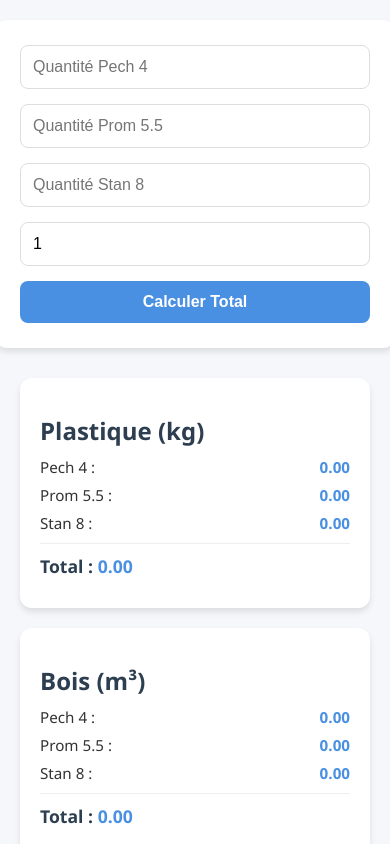
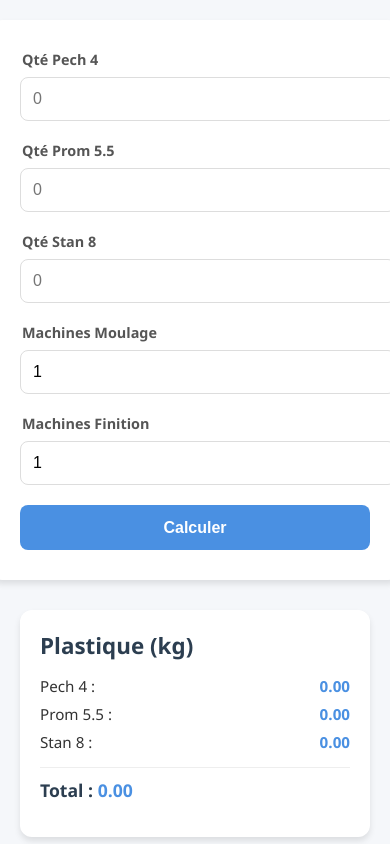
Before and after one commit to mael-grn/POLYTECH-calcul-kalypso, a plain HTML site: page index.html in a window 390 px wide. Shown: the top 844 px of the page. Drawn offline with Linux system fonts and the light colour scheme.

Commit message:
Refactor input section and improve styling
Updated input section to include separate fields for molding and finishing machines. Enhanced styling for better alignment and responsiveness.

```diff
--- a/index.html
+++ b/index.html
@@ -25,28 +25,35 @@
             align-items: center;
         }
 
-        h1, h2 {
-            margin-bottom: 10px;
-            color: #2c3e50;
-        }
-
-        h1 { font-size: 1.5rem; }
-        h2 { font-size: 1.1rem; border-top: 1px solid #eee; padding-top: 10px; margin-top: 10px;}
-
-        /* Section Inputs */
+        /* Input Section Styling */
         .input-section {
             background: var(--card-bg);
-            padding: 25px;
+            padding: 30px;
             border-radius: var(--radius);
             box-shadow: var(--shadow);
             display: flex;
             flex-wrap: wrap;
-            gap: 15px;
+            gap: 20px;
             justify-content: center;
+            align-items: flex-end; /* Aligne le bouton avec les inputs */
             margin-bottom: 30px;
-            max-width: 800px;
+            max-width: 900px;
             width: 100%;
             animation: fadeIn 0.8s ease-out;
+        }
+
+        /* Nouveau conteneur pour Label + Input */
+        .input-group {
+            display: flex;
+            flex-direction: column;
+            gap: 8px;
+        }
+
+        label {
+            font-size: 0.9rem;
+            font-weight: 600;
+            color: #555;
+            margin-left: 2px;
         }
 
         input {
@@ -54,7 +61,7 @@
             border: 1px solid #ddd;
             border-radius: 8px;
             font-size: 1rem;
-            width: 200px;
+            width: 160px; /* Un peu plus petit pour tout faire rentrer */
             transition: border-color 0.3s;
         }
 
@@ -73,6 +80,7 @@
             font-size: 1rem;
             cursor: pointer;
             font-weight: bold;
+            height: 45px; /* Hauteur fixe pour alignement */
             transition: transform 0.2s, background-color 0.3s;
         }
 
@@ -81,11 +89,7 @@
             transform: translateY(-2px);
         }
 
-        button:active {
-            transform: scale(0.98);
-        }
-
-        /* Section Résultats (Grille) */
+        /* Results Section Styling */
         .results-container {
             display: grid;
             grid-template-columns: repeat(auto-fit, minmax(280px, 1fr));
@@ -100,11 +104,10 @@
             border-radius: var(--radius);
             box-shadow: var(--shadow);
             transition: transform 0.3s, box-shadow 0.3s;
-            opacity: 0; /* Pour l'animation d'apparition */
+            opacity: 0;
             animation: slideUp 0.5s ease-out forwards;
         }
 
-        /* Délais d'animation pour effet cascade */
         .card:nth-child(1) { animation-delay: 0.1s; }
         .card:nth-child(2) { animation-delay: 0.2s; }
         .card:nth-child(3) { animation-delay: 0.3s; }
@@ -114,6 +117,9 @@
             transform: translateY(-5px);
             box-shadow: 0 10px 20px rgba(0, 0, 0, 0.15);
         }
+
+        h1 { font-size: 1.4rem; color: #2c3e50; margin-top: 0; }
+        h2 { font-size: 1.1rem; border-top: 1px solid #eee; padding-top: 10px; margin-top: 15px; color: #2c3e50; }
 
         .card p {
             display: flex;
@@ -127,33 +133,44 @@
             color: var(--primary-color);
         }
 
-        /* Animations Keyframes */
-        @keyframes fadeIn {
-            from { opacity: 0; }
-            to { opacity: 1; }
-        }
+        @keyframes fadeIn { from { opacity: 0; } to { opacity: 1; } }
+        @keyframes slideUp { from { opacity: 0; transform: translateY(20px); } to { opacity: 1; transform: translateY(0); } }
 
-        @keyframes slideUp {
-            from { opacity: 0; transform: translateY(20px); }
-            to { opacity: 1; transform: translateY(0); }
-        }
-
-        /* Responsive */
-        @media (max-width: 600px) {
-            input { width: 100%; }
-            button { width: 100%; }
+        @media (max-width: 768px) {
+            .input-group, input, button { width: 100%; }
+            .input-section { flex-direction: column; align-items: stretch; }
         }
     </style>
 </head>
 <body>
 
     <div class="input-section">
-        <input type="number" id="prod4" placeholder="Quantité Pech 4">
-        <input type="number" id="prod5.5" placeholder="Quantité Prom 5.5">
-        <input type="number" id="prod8" placeholder="Quantité Stan 8">
-        <input type="number" id="nbMachines" placeholder="Nbr de Machines" value="1">
+        <div class="input-group">
+            <label for="prod4">Qté Pech 4</label>
+            <input type="number" id="prod4" placeholder="0">
+        </div>
 
-        <button id="calculateBtn">Calculer Total</button>
+        <div class="input-group">
+            <label for="prod5.5">Qté Prom 5.5</label>
+            <input type="number" id="prod5.5" placeholder="0">
+        </div>
+
+        <div class="input-group">
+            <label for="prod8">Qté Stan 8</label>
+            <input type="number" id="prod8" placeholder="0">
+        </div>
+
+        <div class="input-group">
+            <label for="nbMachinesMoul">Machines Moulage</label>
+            <input type="number" id="nbMachinesMoul" placeholder="1" value="1">
+        </div>
+
+        <div class="input-group">
+            <label for="nbMachinesFini">Machines Finition</label>
+            <input type="number" id="nbMachinesFini" placeholder="1" value="1">
+        </div>
+
+        <button id="calculateBtn">Calculer</button>
     </div>
 
     <div class="results-container">
@@ -196,29 +213,30 @@
         const prod4 = document.getElementById('prod4');
         const prod5_5 = document.getElementById('prod5.5');
         const prod8 = document.getElementById('prod8');
-        const nbMachinesInput = document.getElementById('nbMachines'); // Récupération du nouvel input
+
+        // Récupération des deux inputs séparés
+        const nbMachinesMoulInput = document.getElementById('nbMachinesMoul');
+        const nbMachinesFiniInput = document.getElementById('nbMachinesFini');
+
         const calculateBtn = document.getElementById('calculateBtn');
 
-        // Plastique Elements
+        // Elements HTML (Plastique, Bois, Moulage, Finition)
         const plastiquePech4 = document.getElementById('plastique-pech4');
         const plastiqueProm5_5 = document.getElementById('plastique-prom5.5');
         const plastiqueStan8 = document.getElementById('plastique-stan8');
         const totalPlastique = document.getElementById('total-plastique');
 
-        // Bois Elements
         const boisPech4 = document.getElementById('bois-pech4');
         const boisProm5_5 = document.getElementById('bois-prom5.5');
         const boisStan8 = document.getElementById('bois-stan8');
         const totalBois = document.getElementById('total-bois');
 
-        // Moulage Elements
         const heureMoulPech4 = document.getElementById('heure-moul-pech4');
         const heureMoulProm5_5 = document.getElementById('heure-moul-prom5.5');
         const heureMoulStan8 = document.getElementById('heure-moul-stan8');
         const totalHeureMoul = document.getElementById('total-heure-moul');
         const totalHeureMoulMachine = document.getElementById('total-heure-moul-machine');
 
-        // Finition Elements
         const heureFiniPech4 = document.getElementById('heure-fini-pech4');
         const heureFiniProm5_5 = document.getElementById('heure-fini-prom5.5');
         const heureFiniStan8 = document.getElementById('heure-fini-stan8');
@@ -226,64 +244,51 @@
         const totalHeureFiniMachine = document.getElementById('total-heure-fini-machine');
 
         calculateBtn.addEventListener('click', () => {
-            // Récupérer les valeurs (0 si vide)
             const val4 = parseFloat(prod4.value) || 0;
             const val5_5 = parseFloat(prod5_5.value) || 0;
             const val8 = parseFloat(prod8.value) || 0;
 
-            // Gestion du nombre de machines (Par défaut 1 pour éviter la division par zéro)
-            let nbMachines = parseFloat(nbMachinesInput.value);
-            if (!nbMachines || nbMachines <= 0) nbMachines = 1;
+            // Gestion indépendante des machines
+            let nbMoul = parseFloat(nbMachinesMoulInput.value);
+            let nbFini = parseFloat(nbMachinesFiniInput.value);
+
+            // Sécurité : Si l'utilisateur met 0 ou rien, on divise par 1 pour éviter les bugs
+            if (!nbMoul || nbMoul <= 0) nbMoul = 1;
+            if (!nbFini || nbFini <= 0) nbFini = 1;
 
             // --- CALCULS PLASTIQUE ---
             plastiquePech4.textContent = (val4 * 0.2).toFixed(2);
             plastiqueProm5_5.textContent = (val5_5 * 0.4).toFixed(2);
             plastiqueStan8.textContent = (val8 * 1).toFixed(2);
-
-            totalPlastique.textContent = (
-                parseFloat(plastiquePech4.textContent) +
-                parseFloat(plastiqueProm5_5.textContent) +
-                parseFloat(plastiqueStan8.textContent)
-            ).toFixed(2);
+            totalPlastique.textContent = (parseFloat(plastiquePech4.textContent) + parseFloat(plastiqueProm5_5.textContent) + parseFloat(plastiqueStan8.textContent)).toFixed(2);
 
             // --- CALCULS BOIS ---
             boisPech4.textContent = (val4 * 0.1).toFixed(2);
             boisProm5_5.textContent = (val5_5 * 0.2).toFixed(2);
             boisStan8.textContent = (val8 * 0.5).toFixed(2);
-
-            totalBois.textContent = (
-                parseFloat(boisPech4.textContent) +
-                parseFloat(boisProm5_5.textContent) +
-                parseFloat(boisStan8.textContent)
-            ).toFixed(2);
+            totalBois.textContent = (parseFloat(boisPech4.textContent) + parseFloat(boisProm5_5.textContent) + parseFloat(boisStan8.textContent)).toFixed(2);
 
             // --- CALCULS MOULAGE ---
             heureMoulPech4.textContent = (val4 * 8).toFixed(2);
             heureMoulProm5_5.textContent = (val5_5 * 12).toFixed(2);
             heureMoulStan8.textContent = (val8 * 28).toFixed(2);
 
-            const totalMoul = parseFloat(heureMoulPech4.textContent) +
-                              parseFloat(heureMoulProm5_5.textContent) +
-                              parseFloat(heureMoulStan8.textContent);
-
+            const totalMoul = parseFloat(heureMoulPech4.textContent) + parseFloat(heureMoulProm5_5.textContent) + parseFloat(heureMoulStan8.textContent);
             totalHeureMoul.textContent = totalMoul.toFixed(2);
 
-            // Mise à jour : Division par le nombre de machines choisi
-            totalHeureMoulMachine.textContent = (totalMoul / nbMachines).toFixed(2);
+            // Division par le nombre de machines de MOULAGE
+            totalHeureMoulMachine.textContent = (totalMoul / nbMoul).toFixed(2);
 
             // --- CALCULS FINITION ---
             heureFiniPech4.textContent = (val4 * 10).toFixed(2);
             heureFiniProm5_5.textContent = (val5_5 * 14).toFixed(2);
             heureFiniStan8.textContent = (val8 * 28).toFixed(2);
 
-            const totalFini = parseFloat(heureFiniPech4.textContent) +
-                              parseFloat(heureFiniProm5_5.textContent) +
-                              parseFloat(heureFiniStan8.textContent);
-
+            const totalFini = parseFloat(heureFiniPech4.textContent) + parseFloat(heureFiniProm5_5.textContent) + parseFloat(heureFiniStan8.textContent);
             totalHeureFini.textContent = totalFini.toFixed(2);
 
-            // Mise à jour : Division par le nombre de machines choisi
-            totalHeureFiniMachine.textContent = (totalFini / nbMachines).toFixed(2);
+            // Division par le nombre de machines de FINITION
+            totalHeureFiniMachine.textContent = (totalFini / nbFini).toFixed(2);
         });
     </script>
 </body>
```
